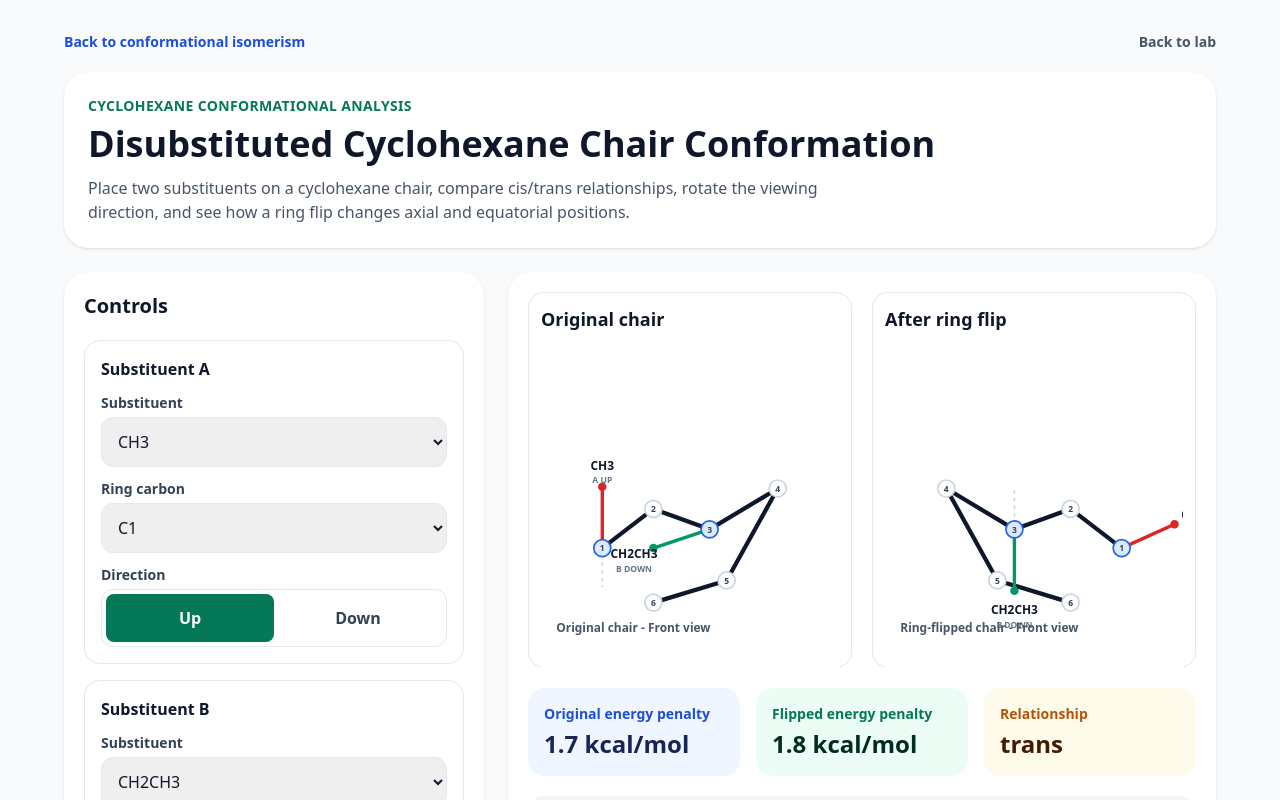
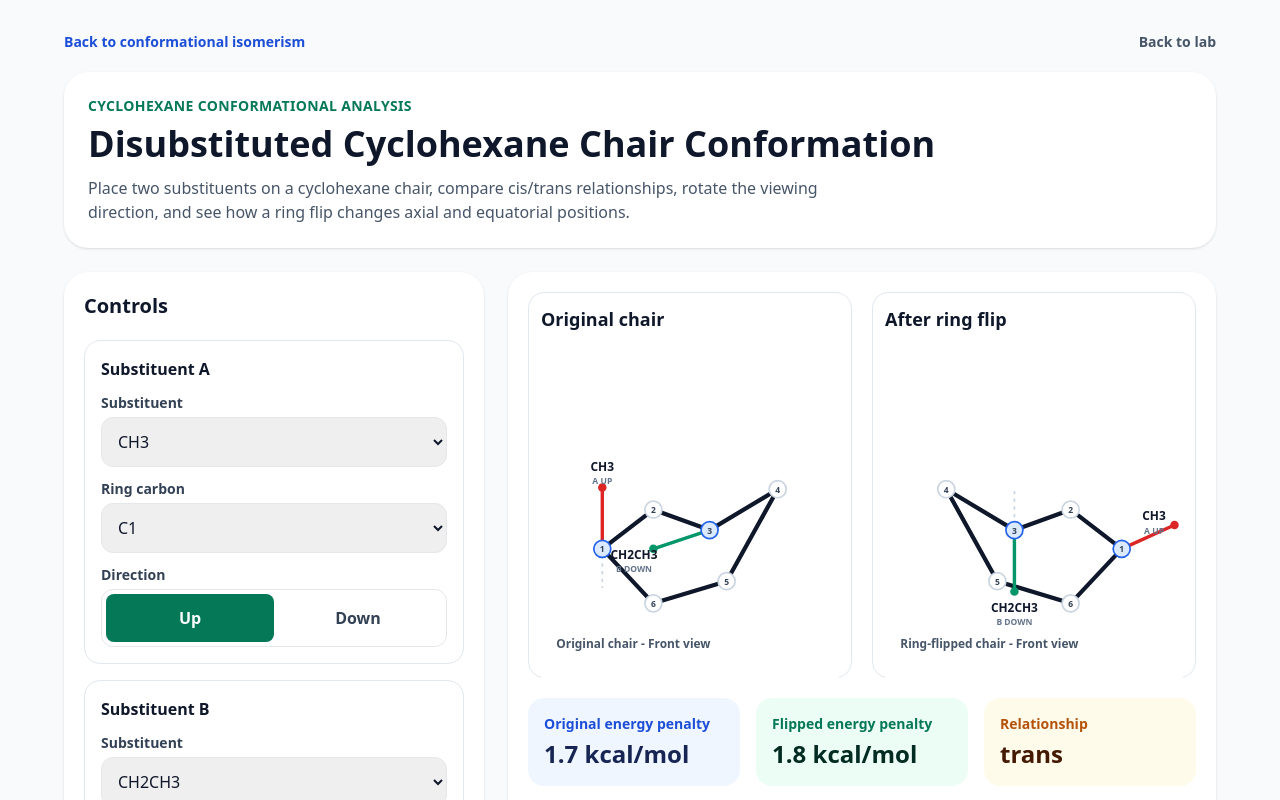
Before and after one commit to barham75/organic-project, a Next.js app: page /stereochemistry/conformational/cyclohexane in a window 1280 px wide. Shown: the top 800 px of the page. Built offline with nearby package versions, Linux system fonts and the light colour scheme.

Commit message:
Close cyclohexane chair ring drawing

```diff
--- a/app/stereochemistry/conformational/cyclohexane/page.tsx
+++ b/app/stereochemistry/conformational/cyclohexane/page.tsx
@@ -74,6 +74,10 @@ function ringPoint(index: number, flipped: boolean, view: ViewDirection) {
   return projectPoint(baseRingPoint(index, flipped), view);
 }
 
+function clamp(value: number, min: number, max: number) {
+  return Math.min(max, Math.max(min, value));
+}
+
 function chairPath(flipped: boolean, view: ViewDirection) {
   const pts = Array.from({ length: 6 }, (_, i) => ringPoint(i, flipped, view));
   return `${pts.map((p) => `${p.x},${p.y}`).join(" ")}`;
@@ -134,17 +138,24 @@ function SubstituentBond({
   const lineVector = { dx: end.x - start.x, dy: end.y - start.y };
   const length = Math.max(1, Math.hypot(lineVector.dx, lineVector.dy));
   const normal = { x: lineVector.dx / length, y: lineVector.dy / length };
-  const labelPoint = { x: end.x + normal.x * 24, y: end.y + normal.y * 24 };
+  const labelPoint = {
+    x: clamp(end.x + normal.x * 24, 34, 316),
+    y: clamp(end.y + normal.y * 24, 28, 258)
+  };
   const position = derivedPosition(placement.carbon, placement.orientation, flipped);
+  const rawAxisTop = { x: rawStart.x, y: rawStart.y - 46 };
+  const rawAxisBottom = { x: rawStart.x, y: rawStart.y + 46 };
+  const axisTop = projectPoint(rawAxisTop, view);
+  const axisBottom = projectPoint(rawAxisBottom, view);
 
   return (
     <g>
       {position === "axial" && (
         <line
-          x1={start.x}
-          y1={start.y - 46}
-          x2={start.x}
-          y2={start.y + 46}
+          x1={axisTop.x}
+          y1={axisTop.y}
+          x2={axisBottom.x}
+          y2={axisBottom.y}
           stroke="#cbd5e1"
           strokeWidth="2"
           strokeDasharray="4 5"
@@ -174,8 +185,8 @@ function CyclohexaneDrawing({
   const activeCarbons = new Set(placements.map((p) => p.carbon));
 
   return (
-    <svg viewBox="0 0 350 310" className="h-full min-h-[310px] w-full rounded-lg bg-white">
-      <polyline points={chairPath(flipped, view)} fill="none" stroke="#0f172a" strokeWidth="5" strokeLinejoin="round" strokeLinecap="round" />
+    <svg viewBox="0 0 350 320" className="h-full min-h-[320px] w-full rounded-lg bg-white">
+      <polygon points={chairPath(flipped, view)} fill="none" stroke="#0f172a" strokeWidth="5" strokeLinejoin="round" strokeLinecap="round" />
       {placements.map((placement, index) => (
         <SubstituentBond key={`${placement.id}-${flipped}`} placement={placement} flipped={flipped} view={view} color={index === 0 ? "#dc2626" : "#059669"} />
       ))}
@@ -190,7 +201,7 @@ function CyclohexaneDrawing({
           </g>
         );
       })}
-      <text x="18" y="286" className="fill-slate-600 text-sm font-bold">
+      <text x="18" y="304" className="fill-slate-600 text-sm font-bold">
         {flipped ? "Ring-flipped chair" : "Original chair"} - {viewLabels[view]} view
       </text>
     </svg>
```
